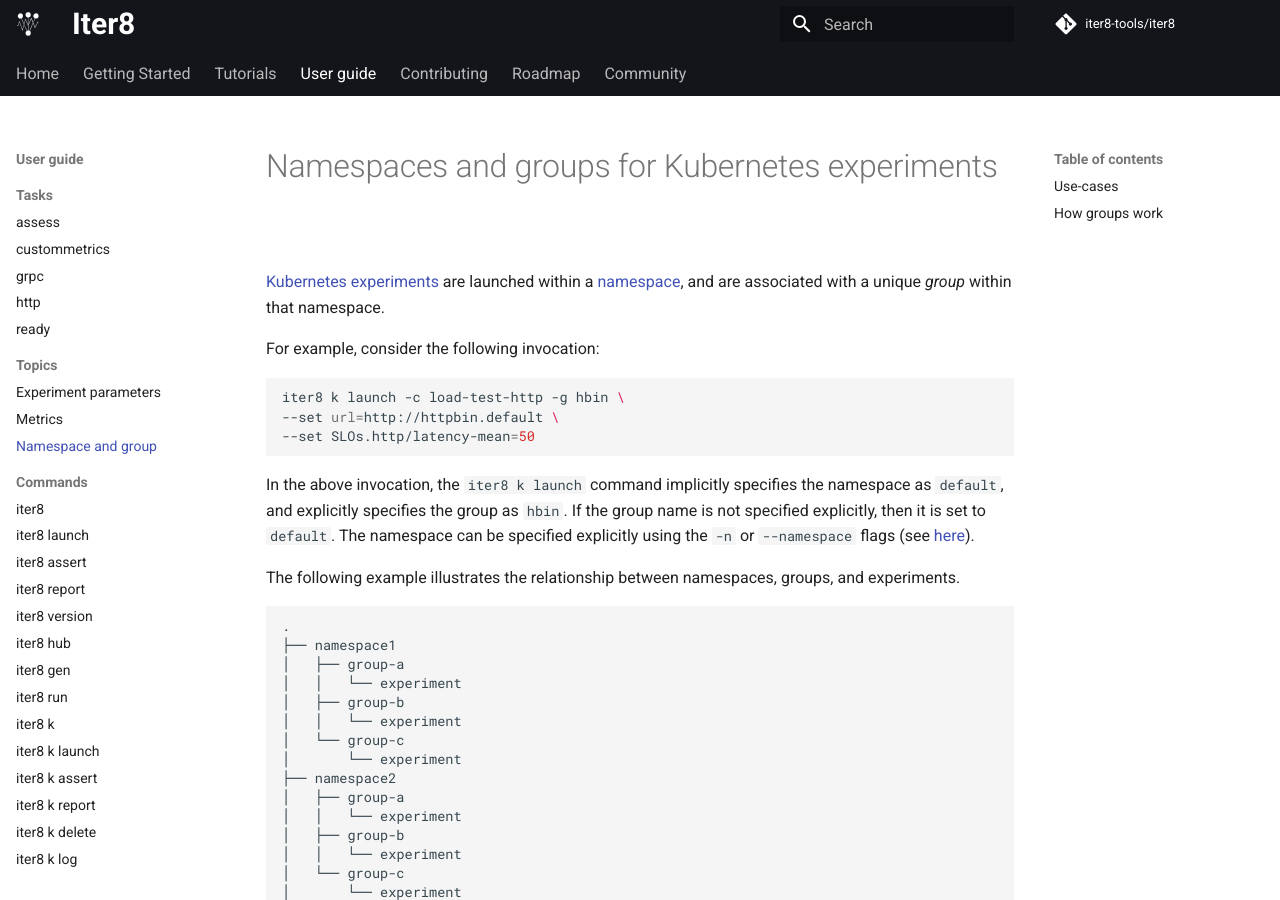
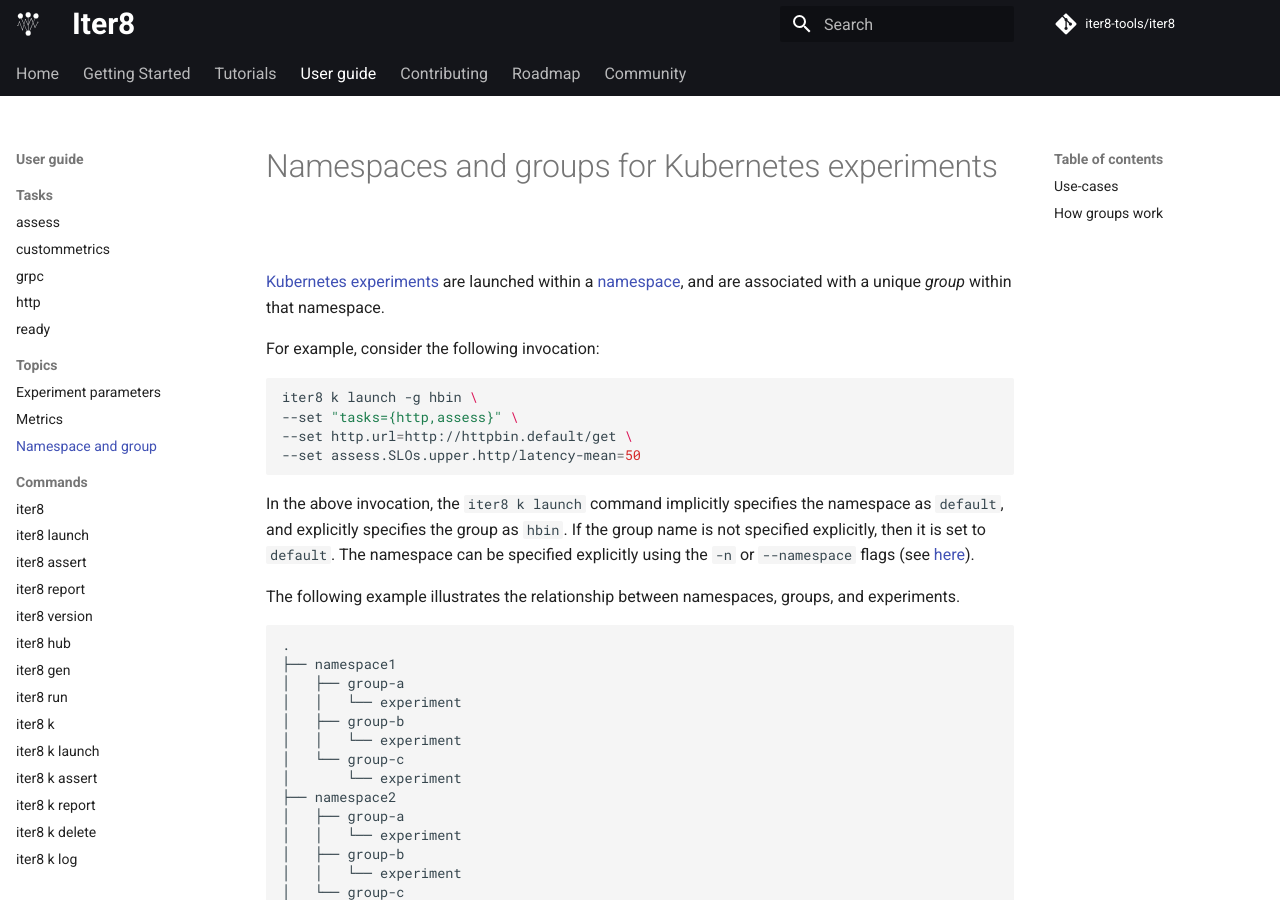
Before and after one commit to iter8-tools/docs, an MkDocs documentation site: the page built from docs/user-guide/topics/group.md, in a window 1280 px wide and 900 px high. Built offline with MkDocs 1.6.1 and Material for MkDocs 9.7.7, drawn with Linux system fonts in a browser that asks for light colours; comment, search, counter and statistics services are not loaded; the version menu is left out.

Commit message:
fixing launch invocation
Signed-off-by: Srinivasan Parthasarathy <spartha@us.ibm.com>

````diff
--- a/docs/user-guide/topics/group.md
+++ b/docs/user-guide/topics/group.md
@@ -9,9 +9,10 @@ template: main.html
 For example, consider the following invocation:
 
 ```shell
-iter8 k launch -c load-test-http -g hbin \
---set url=http://httpbin.default \
---set SLOs.http/latency-mean=50
+iter8 k launch -g hbin \
+--set "tasks={http,assess}" \
+--set http.url=http://httpbin.default/get \
+--set assess.SLOs.upper.http/latency-mean=50
 ```
 
 In the above invocation, the `iter8 k launch` command implicitly specifies the namespace as `default`, and explicitly specifies the group as `hbin`. If the group name is not specified explicitly, then it is set to `default`. The namespace can be specified explicitly using the `-n` or `--namespace` flags (see [here](../commands/iter8_k_launch.md#options-inherited-from-parent-commands)).
````
